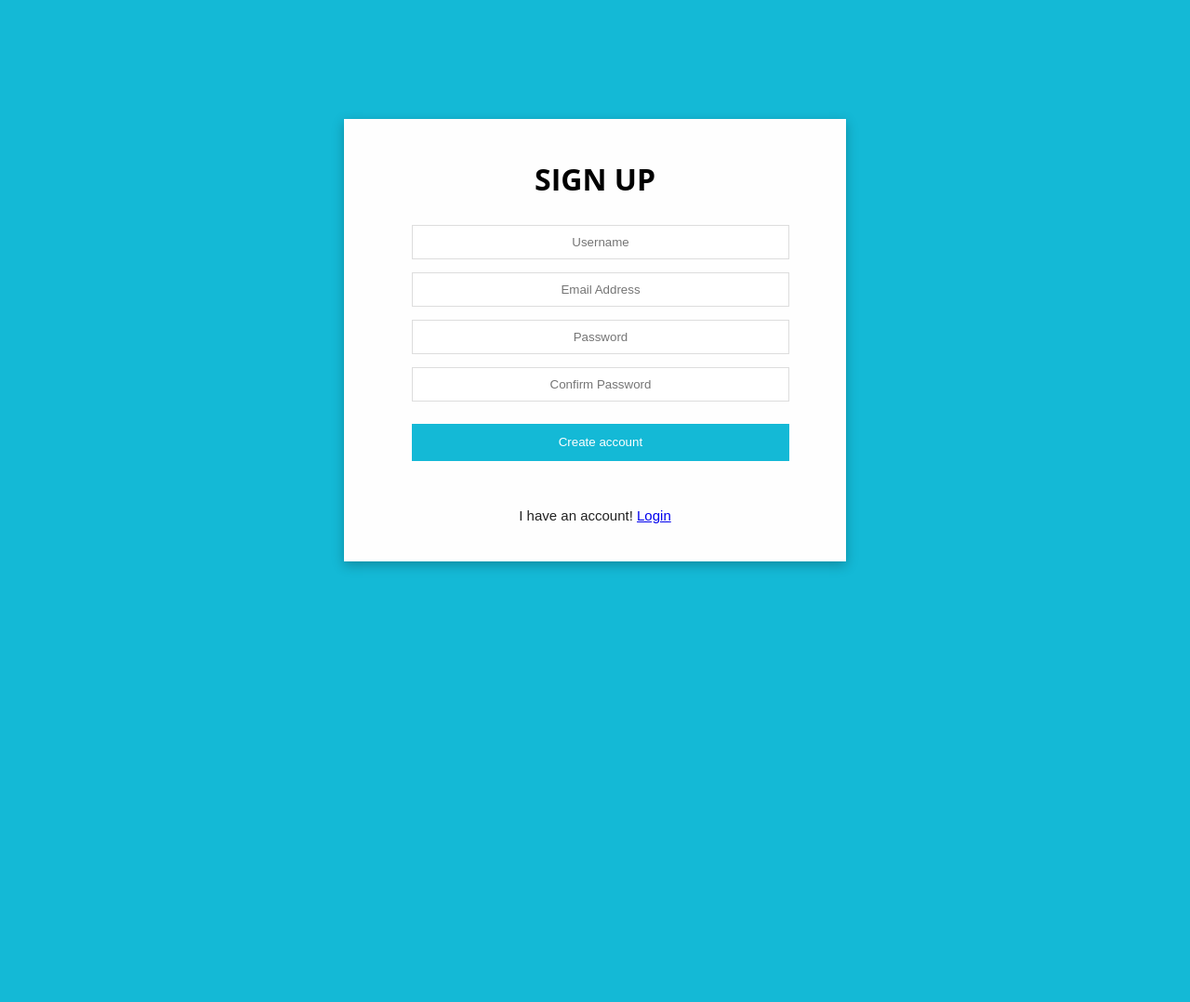
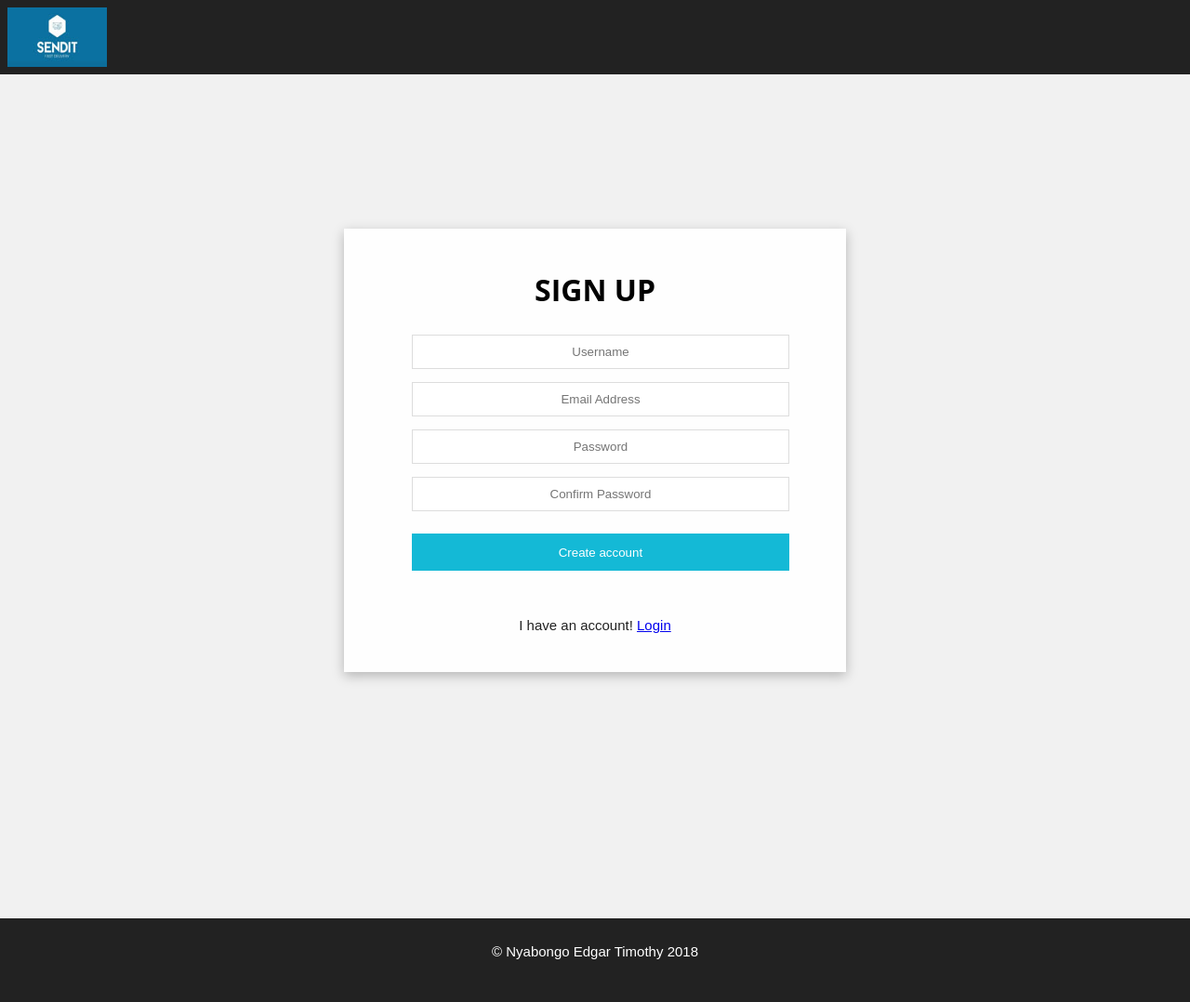
Before and after one commit to nyabongoedgar/SendIT-CH4, a PHP site: page /register.html in a window 1280 px wide. Shown: the whole page at 93% size. Before the commit the page ends 613 px from the top, so only its background shows below. Run offline with PHP 8.4, Linux system fonts and the light colour scheme.

Commit message:
updates UI colors

```diff
--- a/css/main.css
+++ b/css/main.css
@@ -60,8 +60,9 @@ p {
 
 #logo img{
     width: 107px;
-    height: 80px;
-    float:left;
+    height: 64px;
+    float: left;
+    border: 8px solid rgb(34, 34, 34)
 }
 .pencil{
     width:30px;height:30px;
@@ -115,14 +116,14 @@ input[type=text],input[type=password],input[type=number]{
 }
 
 .active {
-    background-color: #0F91A8;
+    background-color: #009688!important;
 }
 
 
 /* new nav */
 
 nav ul{
-    background-color: #14B9D6!important;
+    background-color: #222!important;
     overflow: hidden;
     height: auto;
     margin: 0;
--- a/css/register.css
+++ b/css/register.css
@@ -1,3 +1,4 @@
-body{
-    background-color: #14B9D6!important;
+#header{
+    height:80px;
+    background-color:#222!important;
 }
--- a/home.html
+++ b/home.html
@@ -12,7 +12,7 @@
     <body>
         <div id="wrapper">
             <div id="header">
-                <span class="SendIT">SendIT</span>
+                <div id="logo"><img src="images/logo.jpg"></div>
             </div>
         </div>
 
--- a/register.html
+++ b/register.html
@@ -9,7 +9,13 @@
 
     </head>
     <body>
+            <div id="wrapper">
+                    <div id="header">
+                            <div id="logo"><img src="images/logo.jpg"></div>
+                    </div>
+                </div>
 
+        <div id="content">
             <div class="container">
                 <h1>SIGN UP</h1>
         <table width="80%" align="center" border="0">
@@ -31,6 +37,11 @@
     </form>
 
                     </div>
+                </div>
+
+                    <div id="footer">
+                            <p>&copy; Nyabongo Edgar Timothy 2018</p>
+                        </div>
 
 
     </body>
```
Also changed, not shown: css/index.css (+1 -6 lines).
